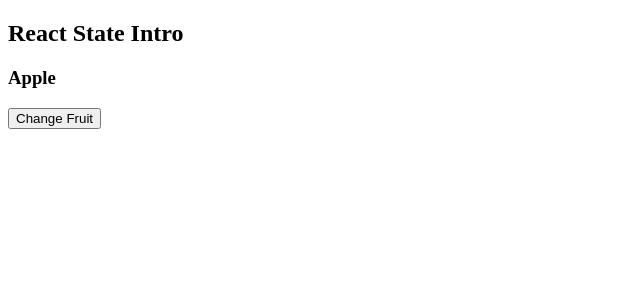
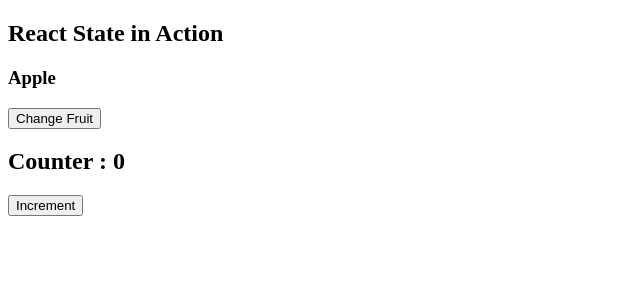
Before and after one commit to bibhusprasad/026_reactjs_tutorial_from_youtube, a React (Vite) app in the folder react-basic/: page / in a window 1280 px wide. Shown: the top 300 px of the page, without its empty margins (0-640 px from the left). Built offline with nearby package versions, Linux system fonts and the light colour scheme.

Commit message:
05. React State is in Action

```diff
--- a/react-basic/src/App.jsx
+++ b/react-basic/src/App.jsx
@@ -1,11 +1,12 @@
-import StateIntro from "./PreStateIntro"
+
+import StateInAction from "./StateInAction"
 
 function App() {
 
   return (
     <>
       <div>
-        <StateIntro />
+        <StateInAction />
       </div>
     </>
   )
--- /dev/null
+++ b/react-basic/src/Counter.jsx
@@ -0,0 +1,23 @@
+
+
+import { useState } from "react";
+
+function Counter() {
+
+  //count is a state variable
+  //setCount is a function to update the state variable
+  const [count, setCount] = useState(0);
+
+  const increment = () => {
+    setCount(count + 1);
+  }
+
+    return (
+        <div>
+          <h2>Counter : {count}</h2>
+          <button onClick={increment}>Increment</button>
+        </div>
+    )
+}
+
+export default Counter;
--- /dev/null
+++ b/react-basic/src/StateInAction.jsx
@@ -0,0 +1,25 @@
+
+import { useState } from "react";
+import Counter from "./Counter";
+
+function StateInAction() {
+
+  //fruit is a state variable
+  //setFruit is a function to update the state variable
+  const [fruit, setFruit] = useState("Apple");
+
+  const handleFruit = () => {
+    setFruit("Mango");
+  }
+
+  return (
+    <div>
+      <h2>React State in Action</h2>
+      <h3>{fruit}</h3>
+      <button onClick={handleFruit}>Change Fruit</button>
+      <Counter />
+    </div>
+  )
+}
+
+export default StateInAction;
```
Also changed, not shown: 1 other file (tests, documents, lock files or other folders).
